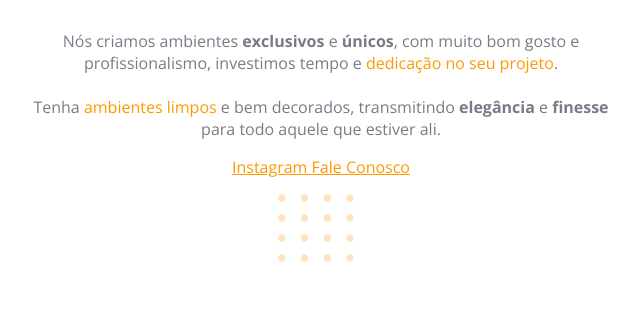
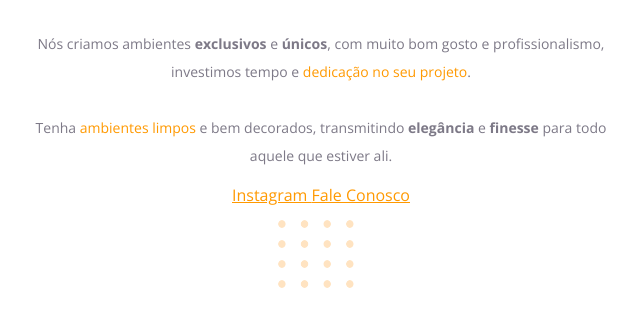
Before and after one commit to thiagobuenos/Introducao_HTML_CSS, a plain HTML site: page index.html in a window 1280 px wide. Shown: the part 384-710 px from the top of the page, without its empty margins (319-959 px from the left). Drawn offline with nearby package versions, Linux system fonts and the light colour scheme.

Commit message:
mudando tamanho da fonte

```diff
--- a/style.css
+++ b/style.css
@@ -26,4 +26,7 @@ span, a {
 
 p {
   color: #7D7987;
+  font-size: 14px;
+  line-height: 28px;
+
 }
```
